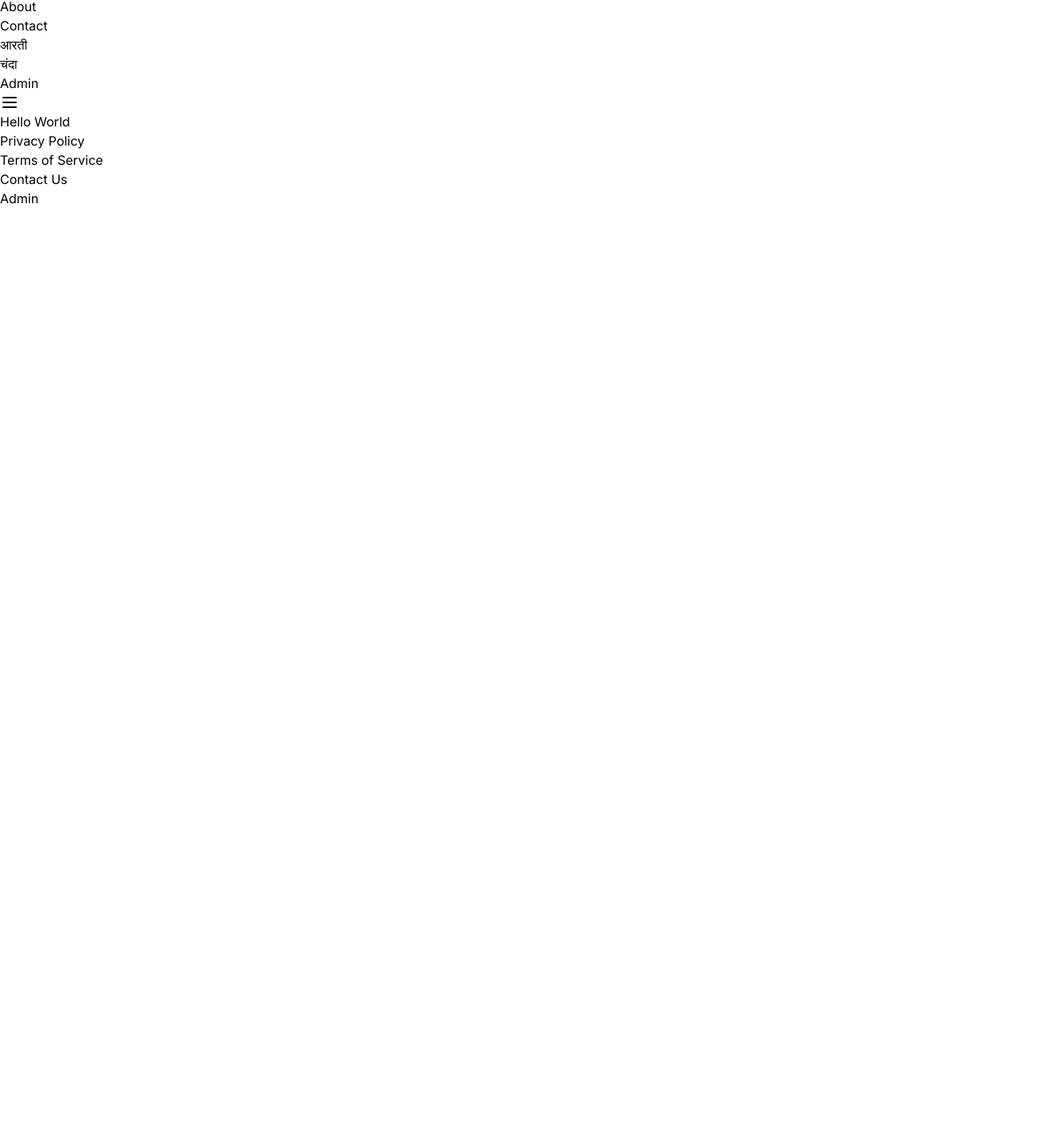
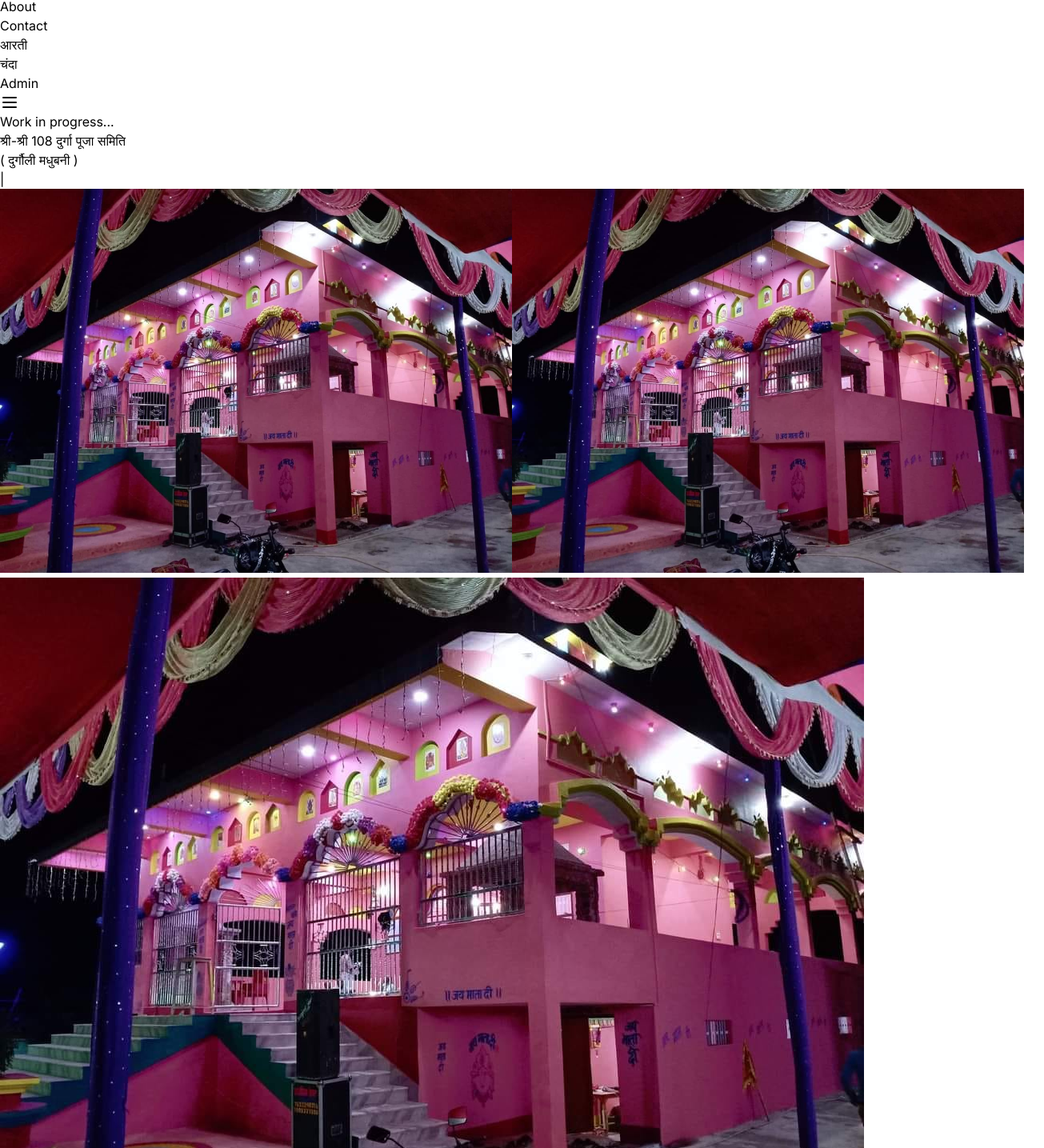
Before and after one commit to Ranjan095/Durgauli.com, a Next.js app: page / in a window 1280 px wide. Shown: the part 352-1787 px from the top of the page at 80% size, 1305 px wide, since content can reach past the window. Before the commit the page ends 800 px from the top, so only its background shows below. Built offline with nearby package versions, Linux system fonts and the light colour scheme.

Commit message:
50% home page has been done

```diff
--- a/package.json
+++ b/package.json
@@ -21,7 +21,10 @@
     "react": "18.2.0",
     "react-dom": "18.2.0",
     "react-redux": "^8.1.2",
+    "react-slick": "^0.29.0",
     "redux": "^4.2.1",
-    "tailwindcss": "3.3.3"
+    "slick-carousel": "^1.8.1",
+    "tailwindcss": "3.3.3",
+    "typewriter-effect": "^2.21.0"
   }
 }
--- a/src/app/chanda/page.jsx
+++ b/src/app/chanda/page.jsx
@@ -3,7 +3,11 @@
 import React from "react";
 
 const page = () => {
-  return <div>Chanda</div>;
+  return (
+    <div className=" flex justify-center h-screen items-center">
+      <h1 className="text-3xl font-bold text-center">Work in Progress...</h1>
+    </div>
+  );
 };
 
 export default page;
--- a/src/app/layout.js
+++ b/src/app/layout.js
@@ -9,7 +9,7 @@ import StoreProvider from "@/redux/StoreProvider";
 const inter = Inter({ subsets: ["latin"] });
 
 export const metadata = {
-  title: "दुर्गौली.com",
+  title: "durgaul.com",
   description: "Generated by create next app",
 };
 
--- a/src/app/page.js
+++ b/src/app/page.js
@@ -1,11 +1,96 @@
 /** @format */
 
+"use client";
+
+import React from "react";
+
+import Typewriter from "typewriter-effect";
+
+import Slider from "react-slick";
+import "slick-carousel/slick/slick.css";
+import "slick-carousel/slick/slick-theme.css";
+
+import mandir from "../../public/images/mandir.jpg";
 import Image from "next/image";
 
 export default function Home() {
+  var settings = {
+    dots: true,
+    infinite: true,
+    slidesToShow: 2,
+    slidesToScroll: 1,
+    autoplay: true,
+    autoplaySpeed: 3000,
+    pauseOnHover: false,
+  };
+  var settings2 = {
+    dots: true,
+    infinite: true,
+    slidesToShow: 1,
+    slidesToScroll: 1,
+    autoplay: true,
+    autoplaySpeed: 3000,
+    pauseOnHover: false,
+  };
+  let arr = [1, 2, 3, 4, 5, 6];
+  let currentYear = new Date().getFullYear();
+  let a = +currentYear - 1974 + " सम वार्षिक समारोह -" + currentYear;
+
   return (
-    <div>
-      <h1 className="text-3xl font-bold text-center">Hello World</h1>
+    <div className="">
+      <div className="mx-auto mb-10 max-w-2xl text-center">
+        <h1 className=" text-3xl font-bold  bg-yellow-300 p-2 my-4">Work in progress...</h1>
+        <h1 className=" text-3xl font-bold  text-red-700 my-4">
+          श्री-श्री 108 दुर्गा पूजा समिति
+        </h1>
+        <h1 className=" text-3xl font-bold  text-red-700 my-4">
+          {"( दुर्गौली मधुबनी )"}
+        </h1>
+        <Typewriter
+          options={{
+            strings: [
+              "स्थापित - 1975 ईo",
+              +currentYear - 1974 + " सम वार्षिक समारोह -" + currentYear,
+            ],
+            autoStart: true,
+            loop: true,
+            wrapperClassName: "text-2xl font-semibold",
+            cursorClassName: "cursor text-2xl text-red-700",
+          }}
+        />
+      </div>
+      <div className="m-8 hidden md:block">
+        <Slider {...settings}>
+          {arr.map((ele, i) => {
+            return (
+              <div className="rounded-lg border border-solid">
+                <Image
+                  alt="Mandir"
+                  className=" max-h-full object-cover"
+                  src={mandir}
+                  priority={true}
+                />
+              </div>
+            );
+          })}
+        </Slider>
+      </div>
+      <div className="m-10  md:hidden">
+        <Slider {...settings2}>
+          {arr.map((ele, i) => {
+            return (
+              <div className="rounded-lg bg-red-400">
+                <Image
+                  alt="Mandir"
+                  className=" max-h-full object-cover"
+                  src={mandir}
+                  priority={true}
+                />
+              </div>
+            );
+          })}
+        </Slider>
+      </div>
     </div>
   );
 }
--- a/src/components/Arti/ArtiCard.jsx
+++ b/src/components/Arti/ArtiCard.jsx
@@ -23,9 +23,9 @@ const ArtiCard = ({ title, description }) => {
         </div>
 
         {isOpen ? (
+          <ChevronUp className=" h-5 w-5 text-gray-500 animate-bounce" />
+        ) : (
           <ChevronDown className=" h-5 w-5 text-gray-500 animate-bounce" />
-        ) : (
-          <ChevronUp className=" h-5 w-5 text-gray-500 animate-bounce" />
         )}
       </button>
       <div className="px-2 md:px3 pb-5 sm:pb-4">
```
Also changed, not shown: 1 other file (tests, documents, lock files or other folders).
